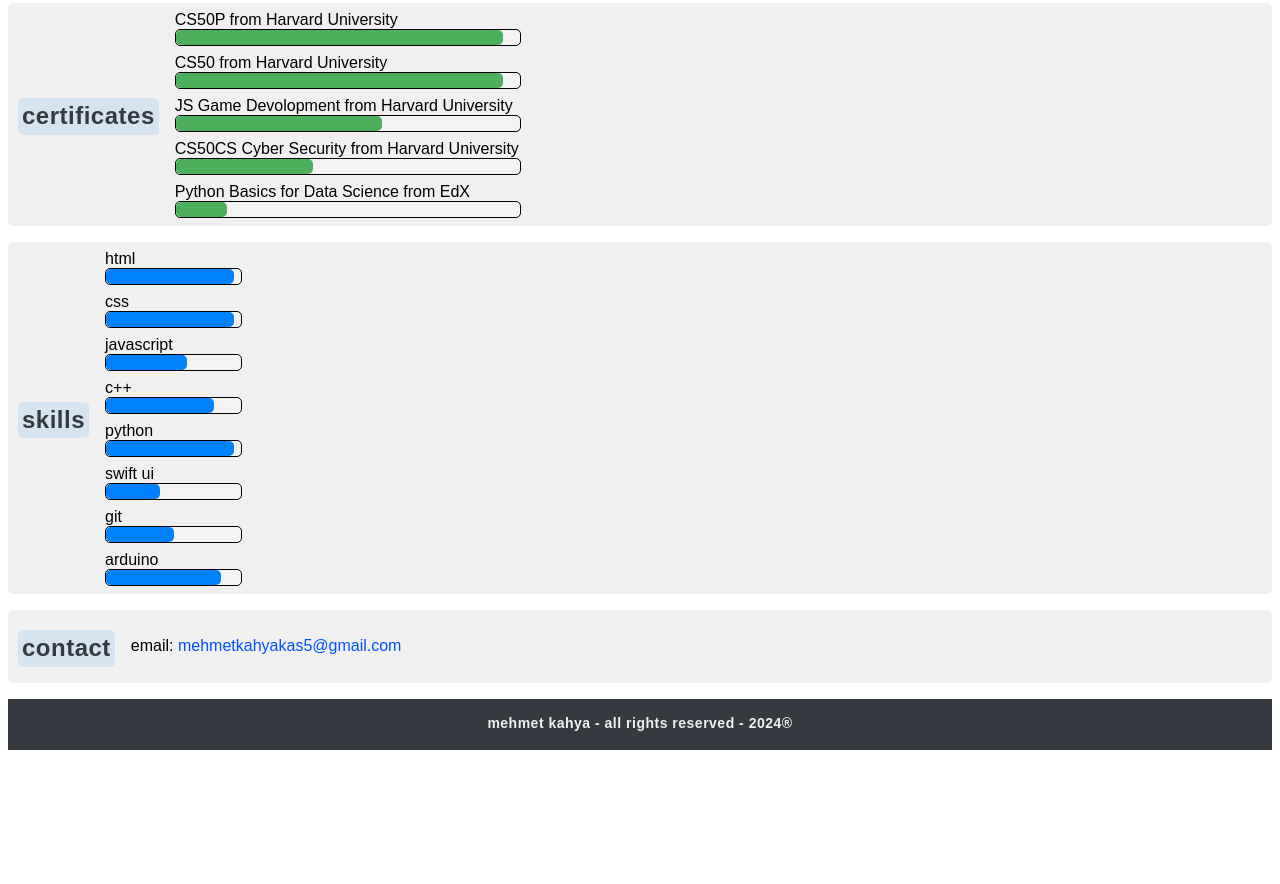
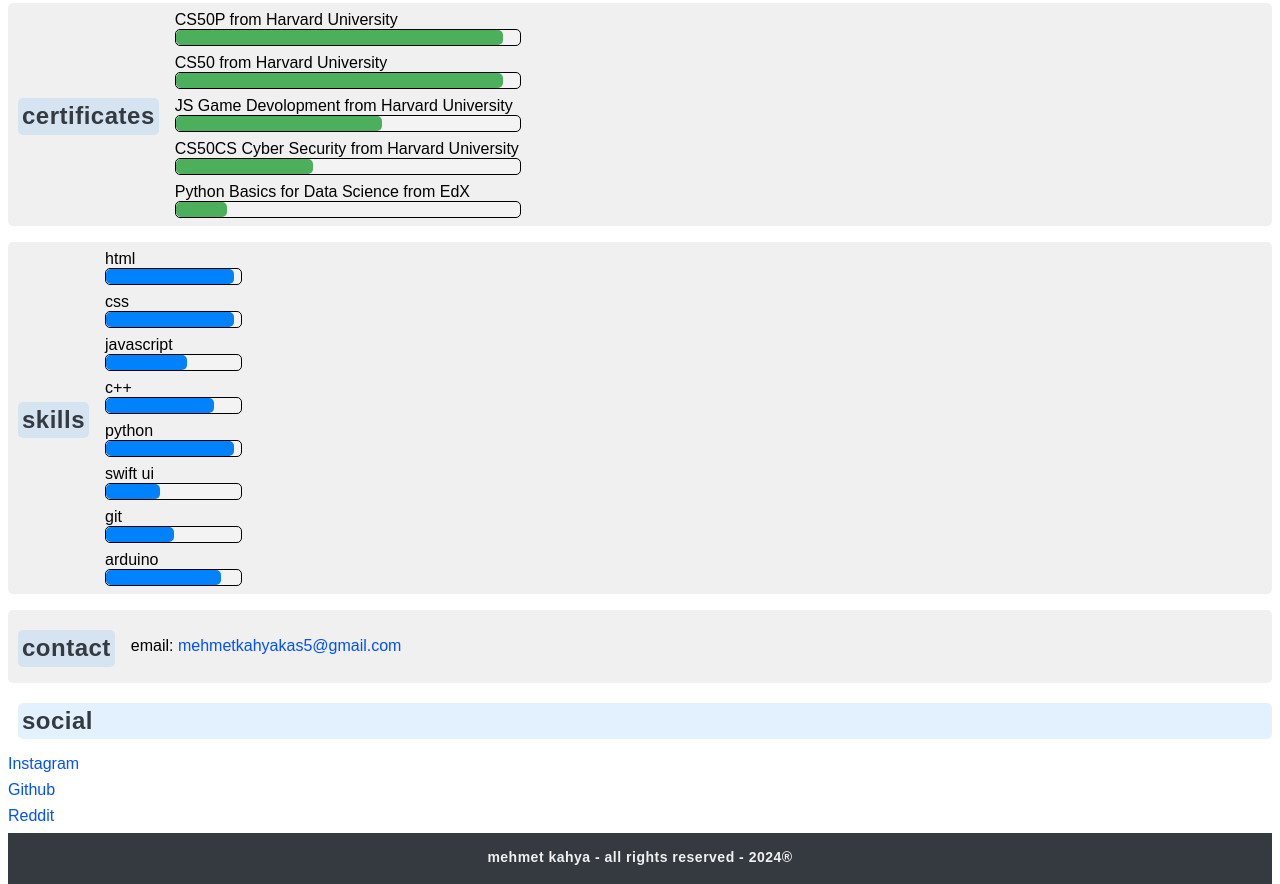
Before and after one commit to mehmetkahya0/old.mehmetkahya0.github.io, a plain HTML site: page index.html in a window 1280 px wide. Shown: the part 910-1794 px from the top of the page. Before the commit the page ends 1660 px from the top, so only its background shows below. Drawn offline with Linux system fonts and the light colour scheme.

Commit message:
Update index.html

```diff
--- a/index.html
+++ b/index.html
@@ -34,7 +34,7 @@
       <ul>
         <li>
           Electrical and Electronics Engineer - 1st grade - Izmir Bakircay
-          University
+          University [2023-2027]
         </li>
       </ul>
     </div>
@@ -218,6 +218,21 @@
       </ul>
     </div>
 
+    <div class="social">
+      <h2>social</h2>
+      <ul>
+        <li>
+          <a href="https://www.instagram.com/mehmettkahya/">Instagram</a>
+        </li>
+        <li>
+          <a href="https://github.com/mehmetkahya0">Github</a>
+        </li>
+        <li>
+          <a href="https://www.reddit.com/user/mehmettkahya">Reddit</a>
+        </li>
+      </ul>
+    </div>
+
     <footer>
       <p>mehmet kahya - all rights reserved - 2024®</p>
     </footer>
```
